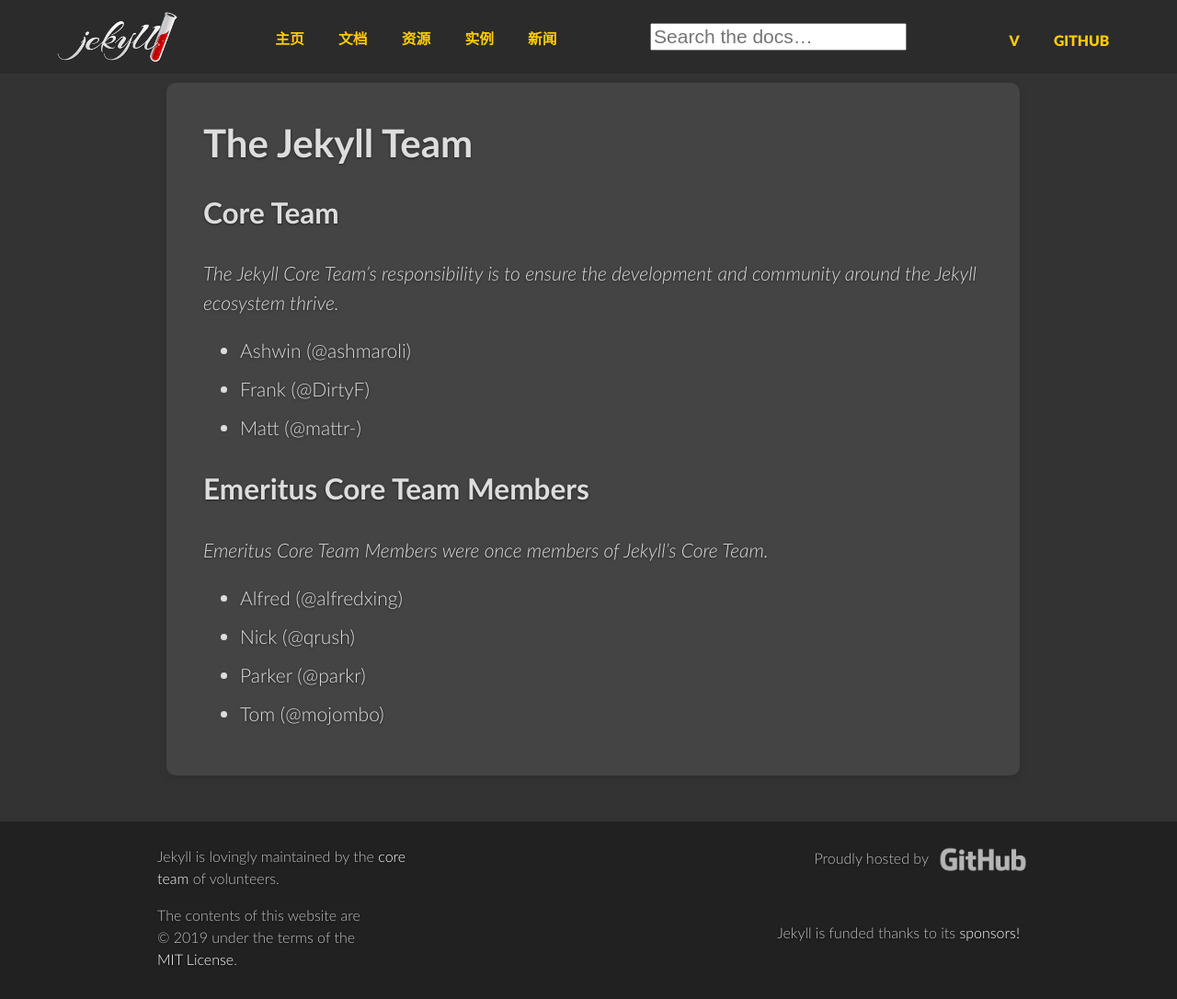
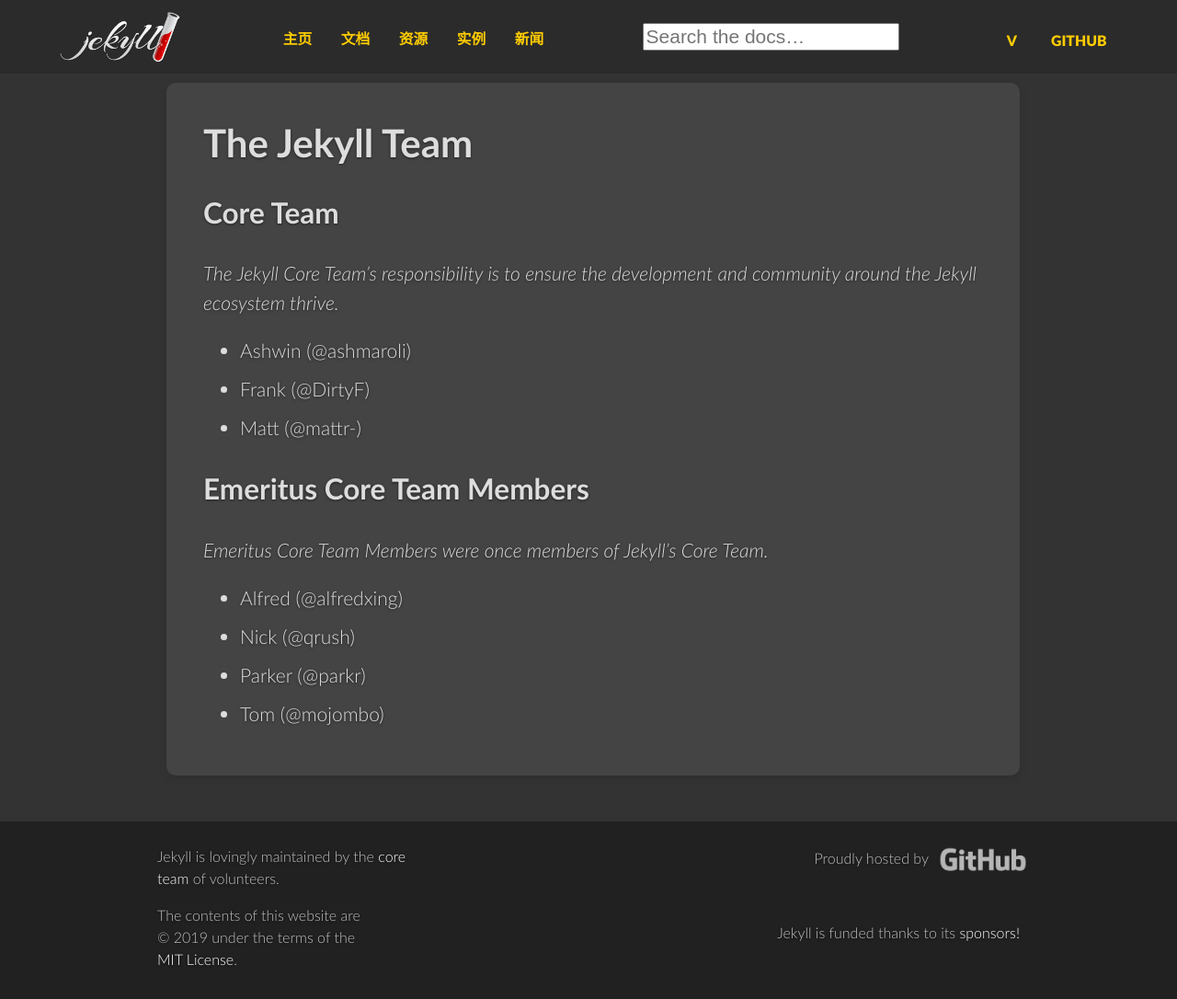
Before and after one commit to ysh825/ysh825.github.io, a Jekyll site: the page built from pages/team.md, in a window 1280 px wide. Shown: the whole page at 92% size. Built offline with Jekyll 4.4.1, drawn with Linux system fonts in a browser that asks for light colours; comment, search, counter and statistics services are not loaded.

Commit message:
Update primary-nav-items.html

```diff
--- a/_includes/primary-nav-items.html
+++ b/_includes/primary-nav-items.html
@@ -1,5 +1,5 @@
 <ul>
-  {% for p in site.data.primary_nav %}
+  {% for p in site.data.primary_nav -%}
   <li
     {%- if p.link == '/' -%}
       {% if page.url == p.link %} class="current" {%- endif %}
```
